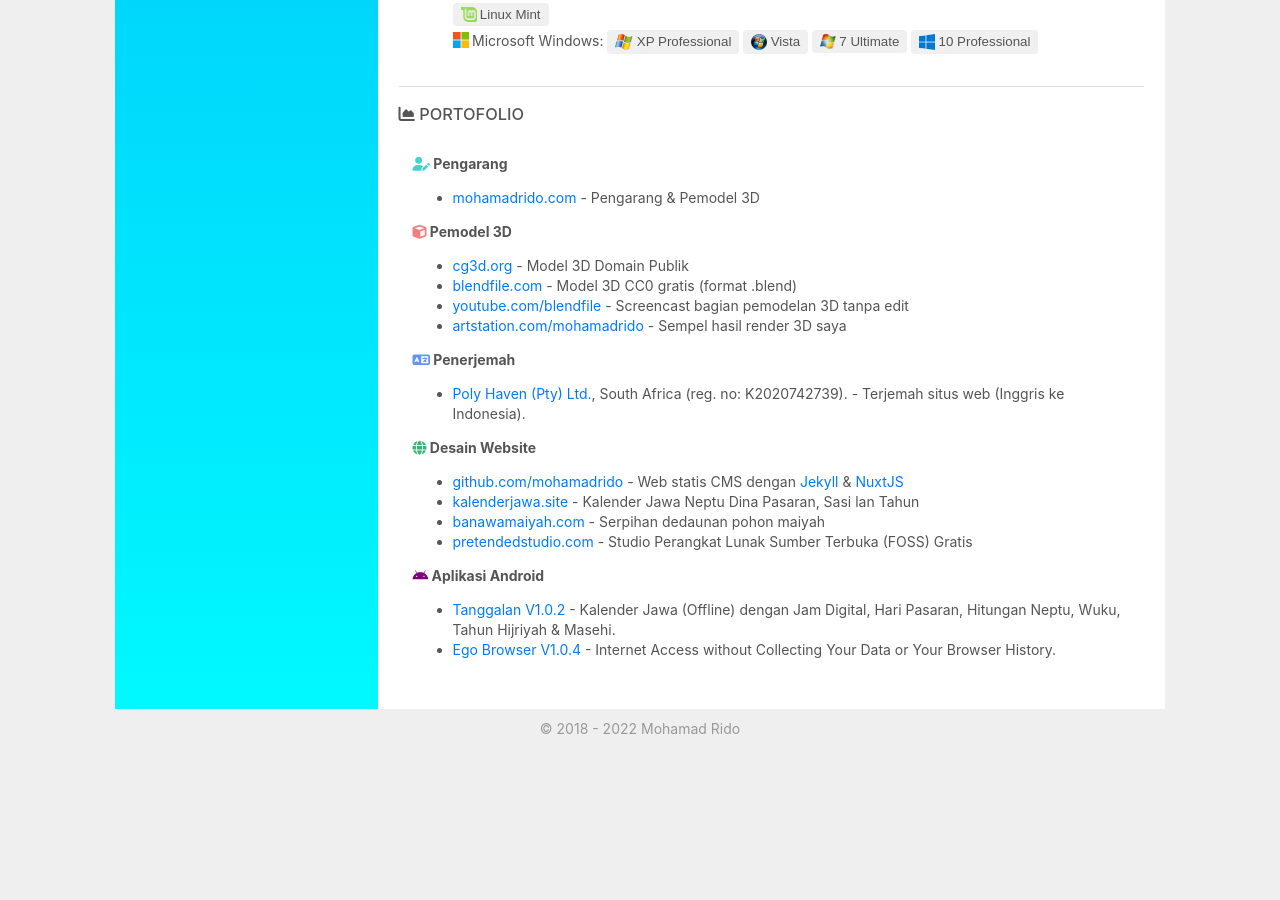
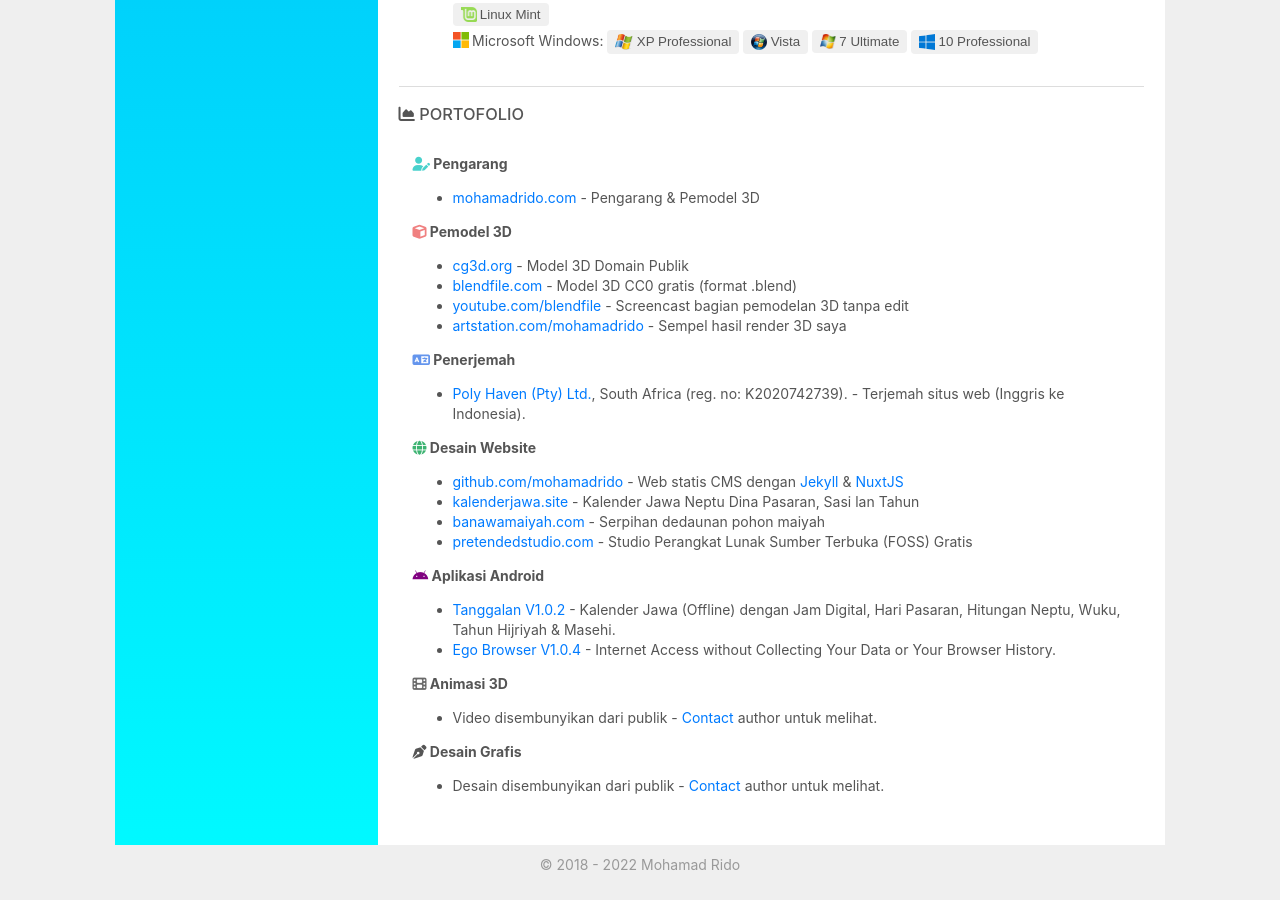
Before and after one commit to j5sacolasembalagens-pixel/xkhujztrbowverbtqv9mmmgnutuqjjakzdfafbwww, a Jekyll site: the page built from id.html, in a window 1280 px wide and 900 px high, scrolled down 1899 px. Built offline with Jekyll 4.4.1, drawn with Linux system fonts in a browser that asks for light colours; nearby versions of some CDN libraries; before the commit the page ends 2663 px from its top, so only the background shows below that.

Commit message:
Update id.html

```diff
--- a/id.html
+++ b/id.html
@@ -155,8 +155,18 @@
 
     <b><i class="fab fa-android" style="color:purple;"></i> Aplikasi Android</b>
       <ul>
-      <li><a href="https://kalenderjawa.site/assets/img/bg-tanggalan.png">Tanggalan V1.0.2</a> - Kalender Jawa (Offline) dengan Jam Digital, Hari Pasaran, Hitungan Neptu, Wuku, Tahun Hijriyah & Masehi.</li>
-      <li><a href="https://kalenderjawa.site/assets/img/bg-ego.png">Ego Browser V1.0.4</a> - Internet Access without Collecting Your Data or Your Browser History.</li>
+      <li><a href="https://kalenderjawa.site/assets/img/bg-tanggalan.png" title="Contact author untuk link download!">Tanggalan V1.0.2</a> - Kalender Jawa (Offline) dengan Jam Digital, Hari Pasaran, Hitungan Neptu, Wuku, Tahun Hijriyah & Masehi.</li>
+      <li><a href="https://kalenderjawa.site/assets/img/bg-ego.png" title="Contact author untuk link download!">Ego Browser V1.0.4</a> - Internet Access without Collecting Your Data or Your Browser History.</li>
+      </ul>
+
+    <b><i class="fa fa-film" style="color:dimgray;"></i> Animasi 3D</b>
+      <ul>
+      <li>Video disembunyikan dari publik - <a href="https://mohamadrido.com/contact">Contact</a> author untuk melihat.</li>
+      </ul>
+
+    <b><i class="fa fa-pen-nib" style="color:currentColor;"></i> Desain Grafis</b>
+      <ul>
+      <li>Desain disembunyikan dari publik - <a href="https://mohamadrido.com/contact">Contact</a> author untuk melihat.</li>
       </ul>
 
     </div>
```
